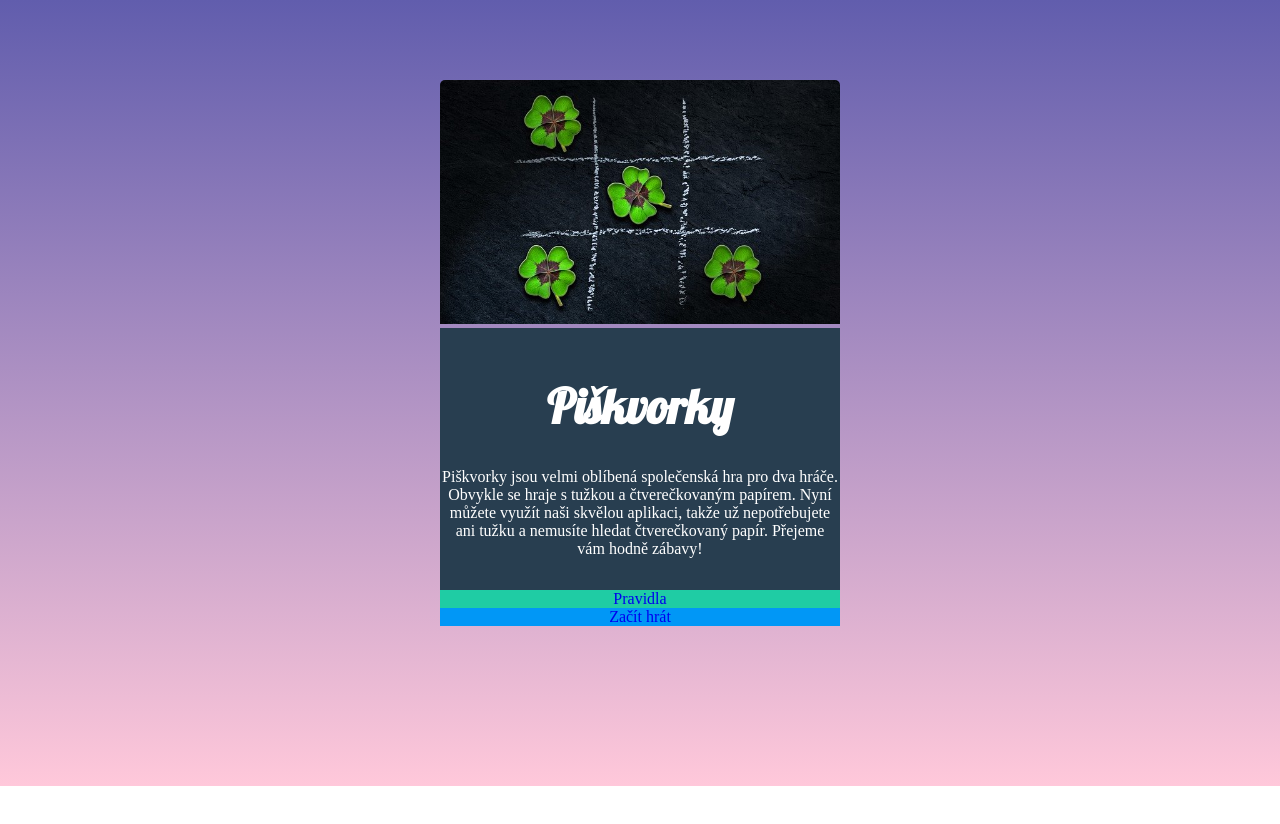
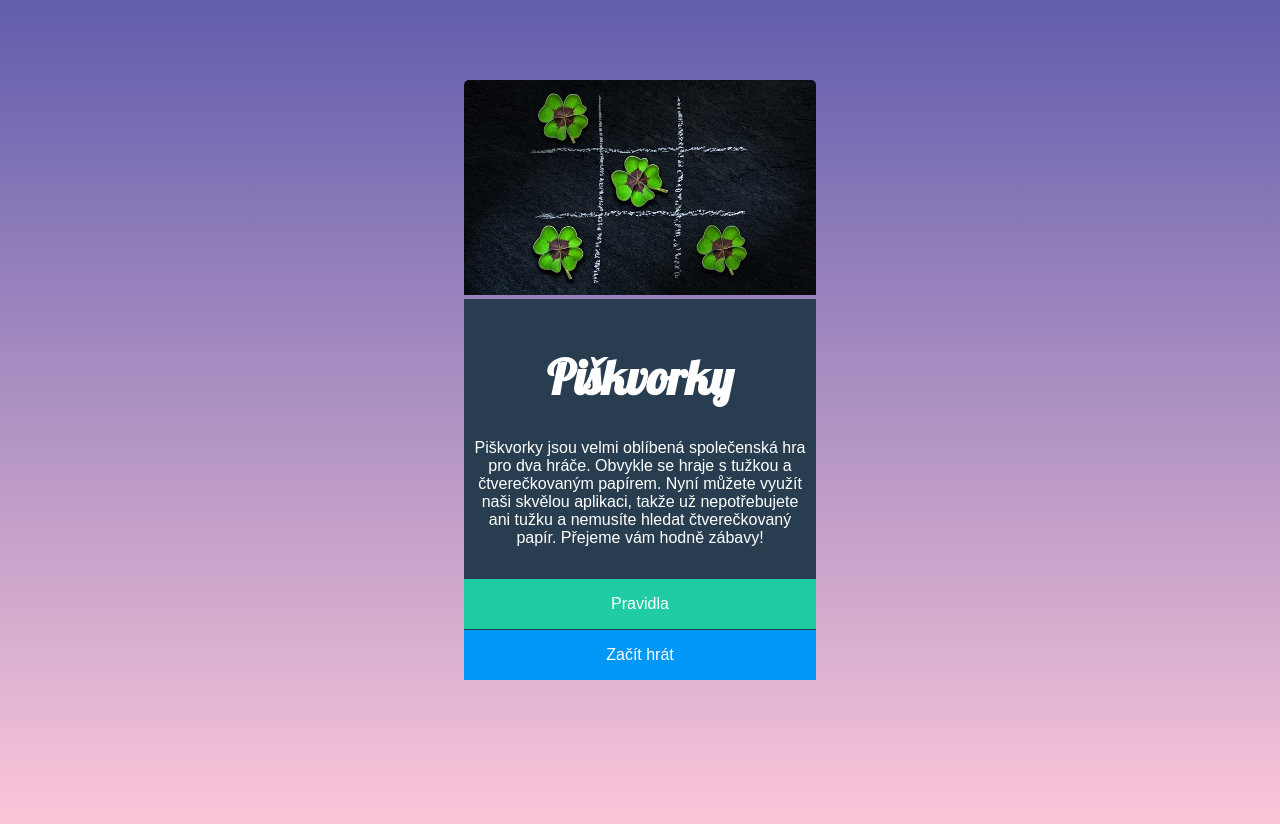
Before and after one commit to dankovabarbora/piskvorky, a plain HTML site: page index.html in a window 1280 px wide. Before the commit the page ends 800 px from the top, so only its background shows below. Drawn offline with Linux system fonts and the light colour scheme.

Commit message:
temer hotovy krome cary

```diff
--- a/style.css
+++ b/style.css
@@ -13,17 +13,27 @@ h1 {
 a {
   display: block;
   text-decoration: none;
+  color: #ffffff;
+  padding: 1rem;
+  font-family: sans-serif;
+  font-size: 1rem;
+}
+
+p {
+  font-family: sans-serif;
+  font-size: 1rem;
+  padding: 0 10px;
 }
 
 img {
-  width: 25rem;
+  width: 22rem;
   border-radius: 5px 5px 0 0;
 }
 
 .kontejner {
   display: flex;
   flex-direction: column;
-  width: 25rem;
+  width: 22rem;
   margin-left: auto;
   margin-right: auto;
   margin-top: 5rem;
@@ -39,11 +49,14 @@ img {
 .pravidla {
   background-color: #1fcca4;
   text-align: center;
+  flex-basis: 2rem;
+  border-bottom: 1px #283e50 solid;
 }
 
 .zacit {
   background-color: #0197f6;
   text-align: center;
+  flex-basis: 2rem;
 }
 
 .pravidla a:hover {
```
